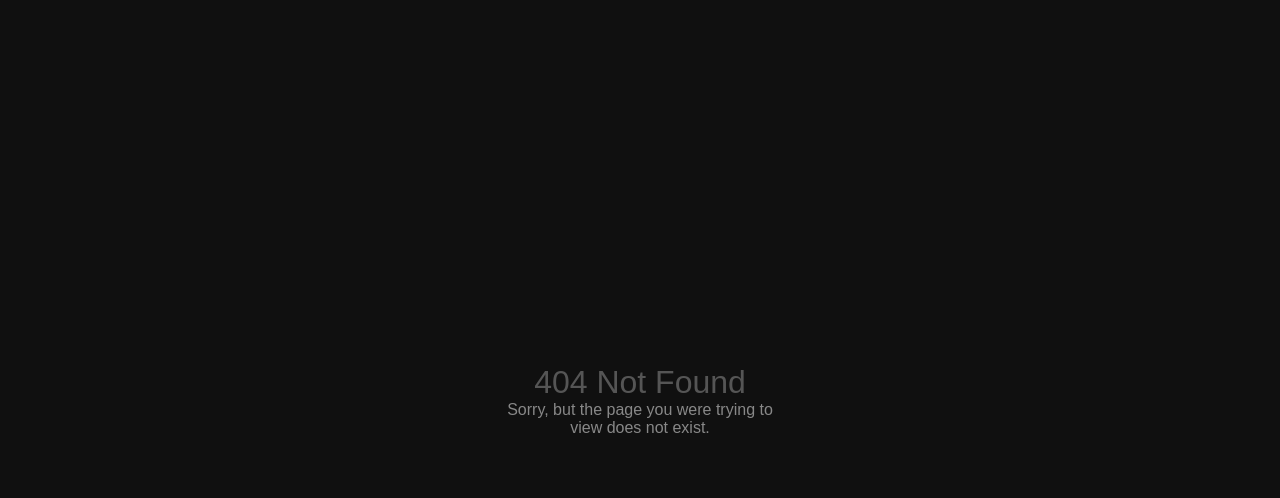
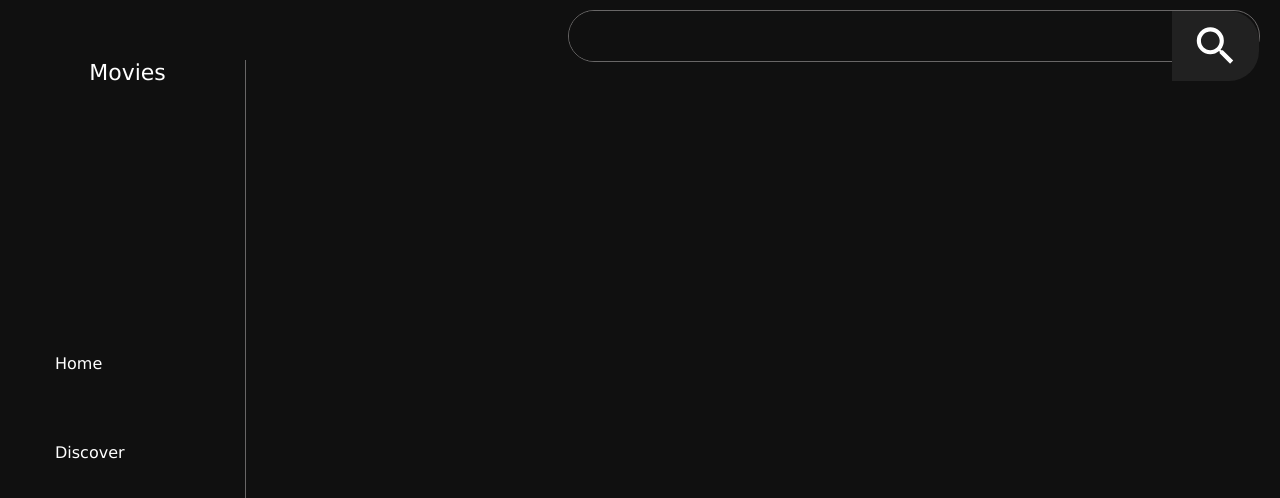
Before and after one commit to johannawirell/Movies, a React (Vite) app in the folder app/: page /discover in a window 1280 px wide. Before the commit this address had no page. Shown: the top 498 px of the page. Built offline with nearby package versions, Linux system fonts and the light colour scheme.

Commit message:
Create discover page

```diff
--- a/app/src/App.jsx
+++ b/app/src/App.jsx
@@ -12,6 +12,7 @@ import {
 } from 'react-router-dom'
 
 const Home = lazy(() => import('./components/home/Home'))
+const Discover = lazy(() => import('./components/discover/Discover'))
 const MovieInfo = lazy(() => import('./components/movie-info/MovieInfo'))
 const SearchResult = lazy(() => import('./components/search/result/SearchResult'))
 const Error404 = lazy(() => import('./components/error/Error404'))
@@ -21,6 +22,7 @@ export default function App() {
     { path: '/', element: <Home/> },
     { path: '/movie/:id', element: <MovieInfo/> },
     { path: '/search', element: <SearchResult/> },
+    { path: '/discover', element: <Discover/> },
     { path: '*', element: <Error404/> }
   ])
   return routes
--- /dev/null
+++ b/app/src/components/discover/Discover.jsx
@@ -0,0 +1,29 @@
+/**
+ * Disover page of the application.
+ *
+ * @author Johanna Wirell <wirelljohanna@gmail.com>
+ * @version 1.0.0
+ */
+
+import React, { lazy, useState, useEffect } from 'react'
+import { getMovies } from '../../lib/CommunicationAPI'
+
+const Side = lazy(() => import('../home/side/Side'))
+const Search = lazy(() => import('../search/Search'))
+const Error500 = lazy(() => import('../error/Error500'))
+
+/**
+* Discover component of application.
+*
+* @return {HTML} - Render the discover page.
+*/
+export default function Discover () {
+
+  return (
+    <div className="home-container">
+      <Search/>
+      <Side/>
+
+    </div>
+  )
+}
--- a/app/src/components/home/side/Side.jsx
+++ b/app/src/components/home/side/Side.jsx
@@ -20,7 +20,7 @@ export default function Side () {
           <i className="fa fa-home"></i>
           <span className="nav_name">Home</span>
         </a>
-        <a href="/" className="nav_element">
+        <a href="/discover" className="nav_element">
           <i className="fa fa-compass"></i>
           <span className="nav_name">Discover</span>
         </a>
```
